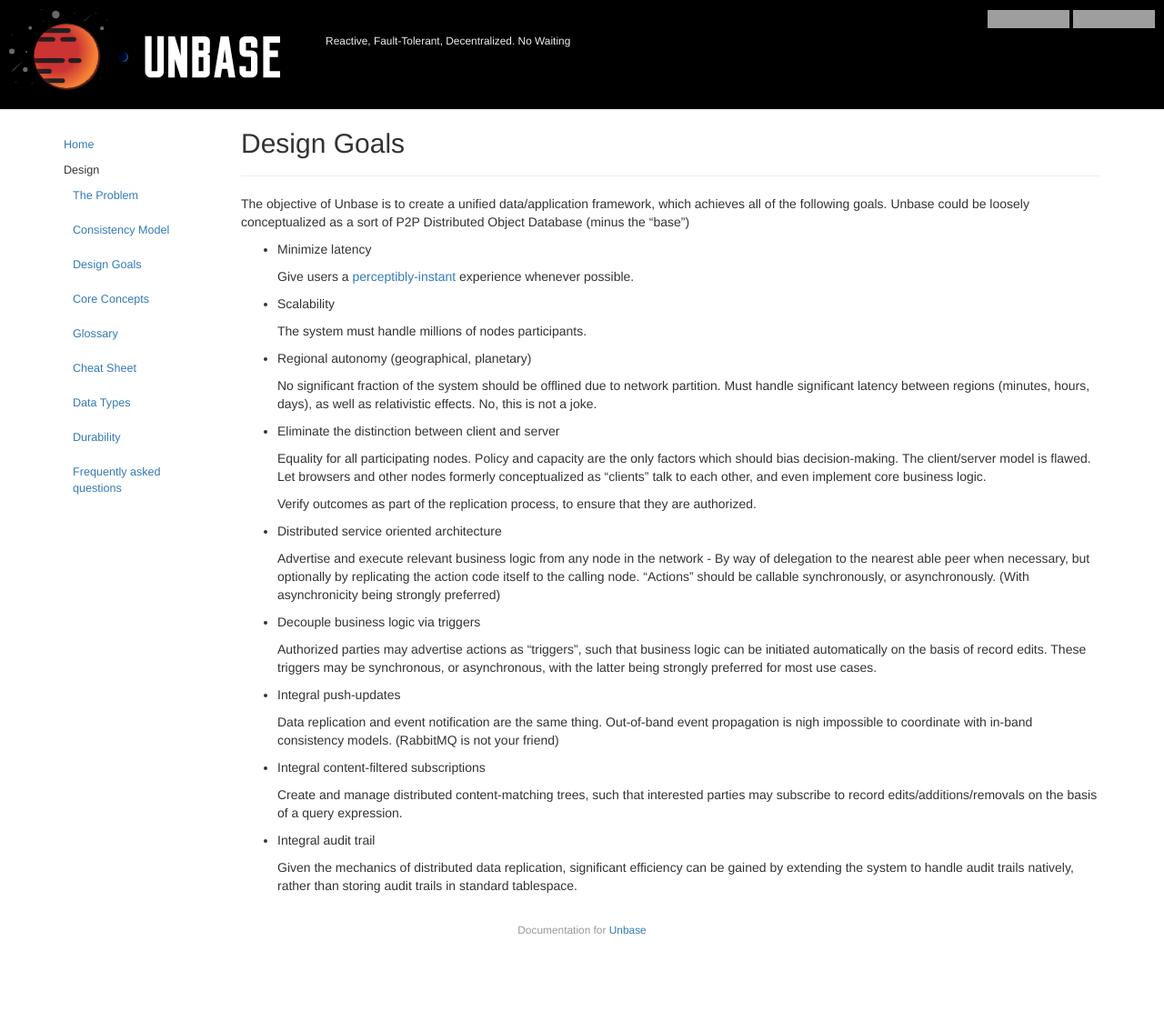
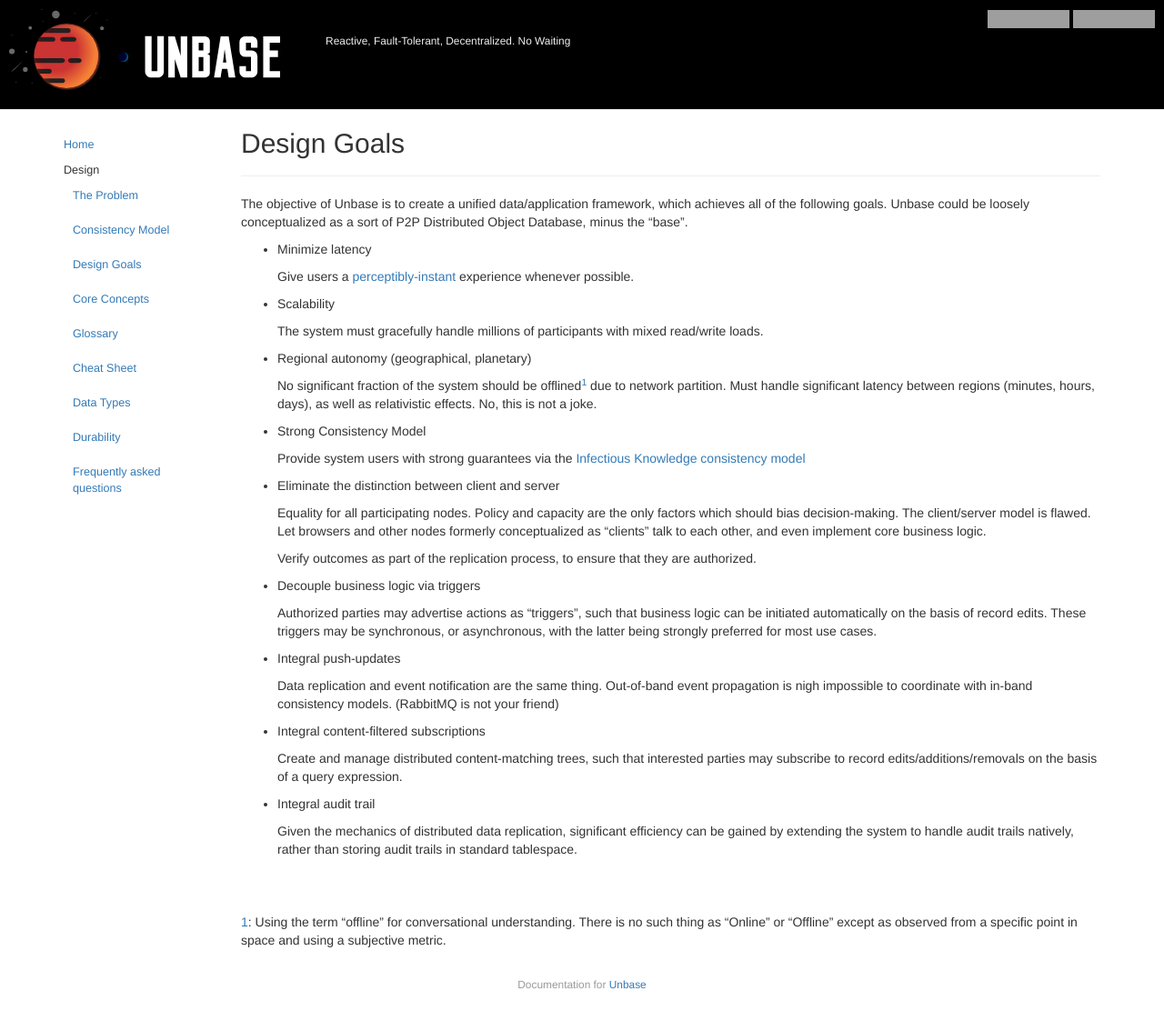
Before and after one commit to mindbeam/unbase, a Jekyll site: the page built from docs/design/goals.md, in a window 1280 px wide. Shown: the whole page at 91% size. Built offline with Jekyll 4.4.1, drawn with Linux system fonts in a browser that asks for light colours; comment, search, counter and statistics services are not loaded; before the commit the page ends 1052 px from its top, so only the background shows below that; grey boxes are pictures that could not be loaded.

Commit message:
tweaks and typo corrections

```diff
--- a/docs/design/goals.md
+++ b/docs/design/goals.md
@@ -6,7 +6,7 @@ seq: 3
 disqus: 1
 ---
 
-The objective of Unbase is to create a unified data/application framework, which achieves all of the following goals. Unbase could be loosely conceptualized as a sort of P2P Distributed Object Database (minus the "base")
+The objective of Unbase is to create a unified data/application framework, which achieves all of the following goals. Unbase could be loosely conceptualized as a sort of P2P Distributed Object Database, minus the "base".
 
 * Minimize latency
 
@@ -14,13 +14,16 @@ The objective of Unbase is to create a unified data/application framework, which
 
 * Scalability
 
-  The system must handle millions of nodes participants.
+  The system must gracefully handle millions of participants with mixed read/write loads.
 
 * Regional autonomy (geographical, planetary)
 
-  No significant fraction of the system should be offlined due to network partition.
-  Must handle significant latency between regions (minutes, hours, days), as well as relativistic effects.
-  No, this is not a joke.
+  No significant fraction of the system should be offlined<sup>[1](#footnote1)</sup> due to network partition.
+  Must handle significant latency between regions (minutes, hours, days), as well as relativistic effects. No, this is not a joke.
+
+* Strong Consistency Model
+
+  Provide system users with strong guarantees via the [Infectious Knowledge consistency model](consistency-model)
 
 * Eliminate the distinction between client and server
 
@@ -50,3 +55,8 @@ The objective of Unbase is to create a unified data/application framework, which
 * Integral audit trail
 
   Given the mechanics of distributed data replication, significant efficiency can be gained by extending the system to handle audit trails natively, rather than storing audit trails in standard tablespace.
+
+<br>
+<br>
+
+<a name="footnote1">1</a>: Using the term "offline" for conversational understanding. There is no such thing as "Online" or "Offline" except as observed from a specific point in space and using a subjective metric.<br>
```
Also changed, not shown: other parts of docs/design/goals.md (+2 -0 lines), docs/design/cheat-sheet.md (+4 -3 lines), docs/design/glossary.md (+1 -0 lines), docs/design/the-problem.md (+4 -3 lines).
